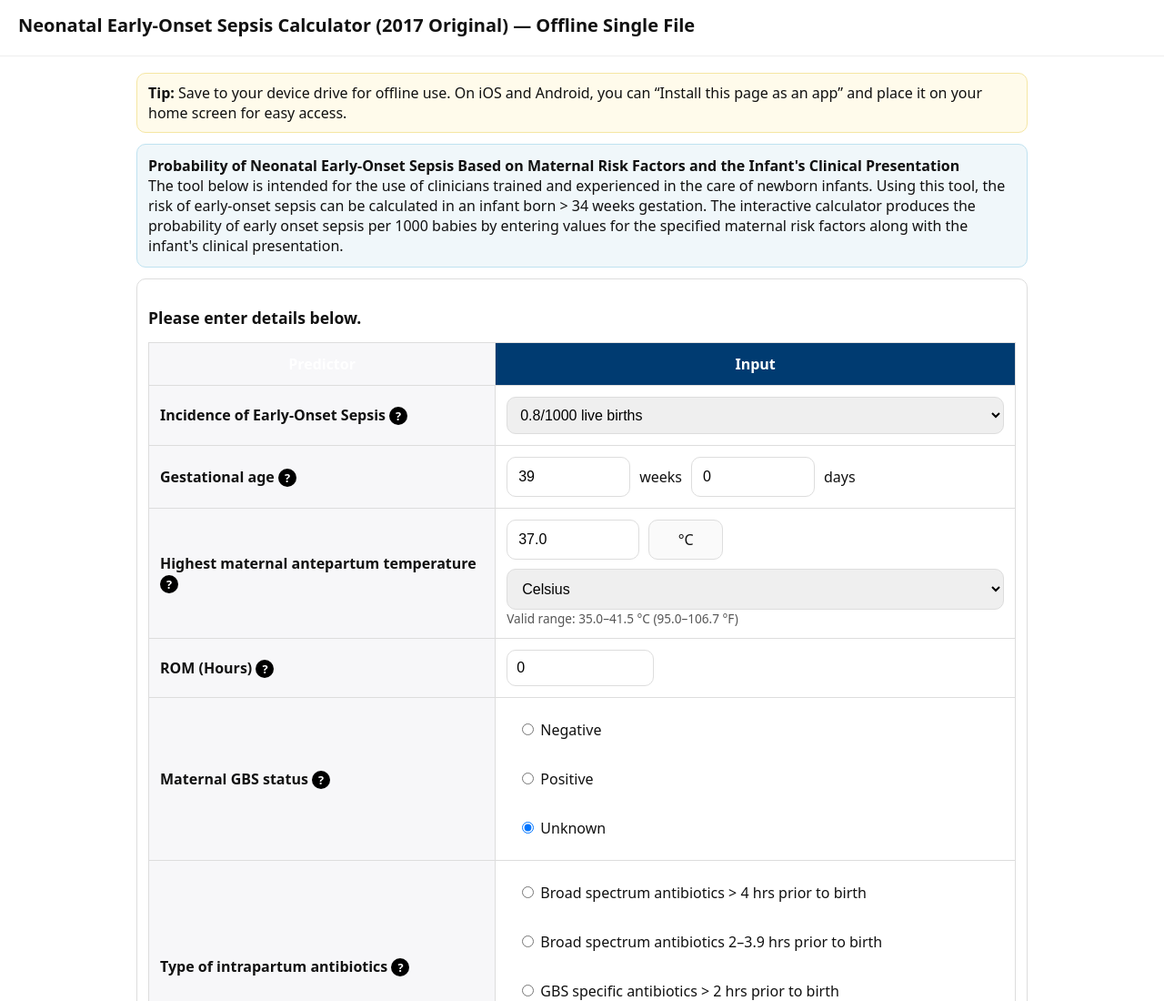
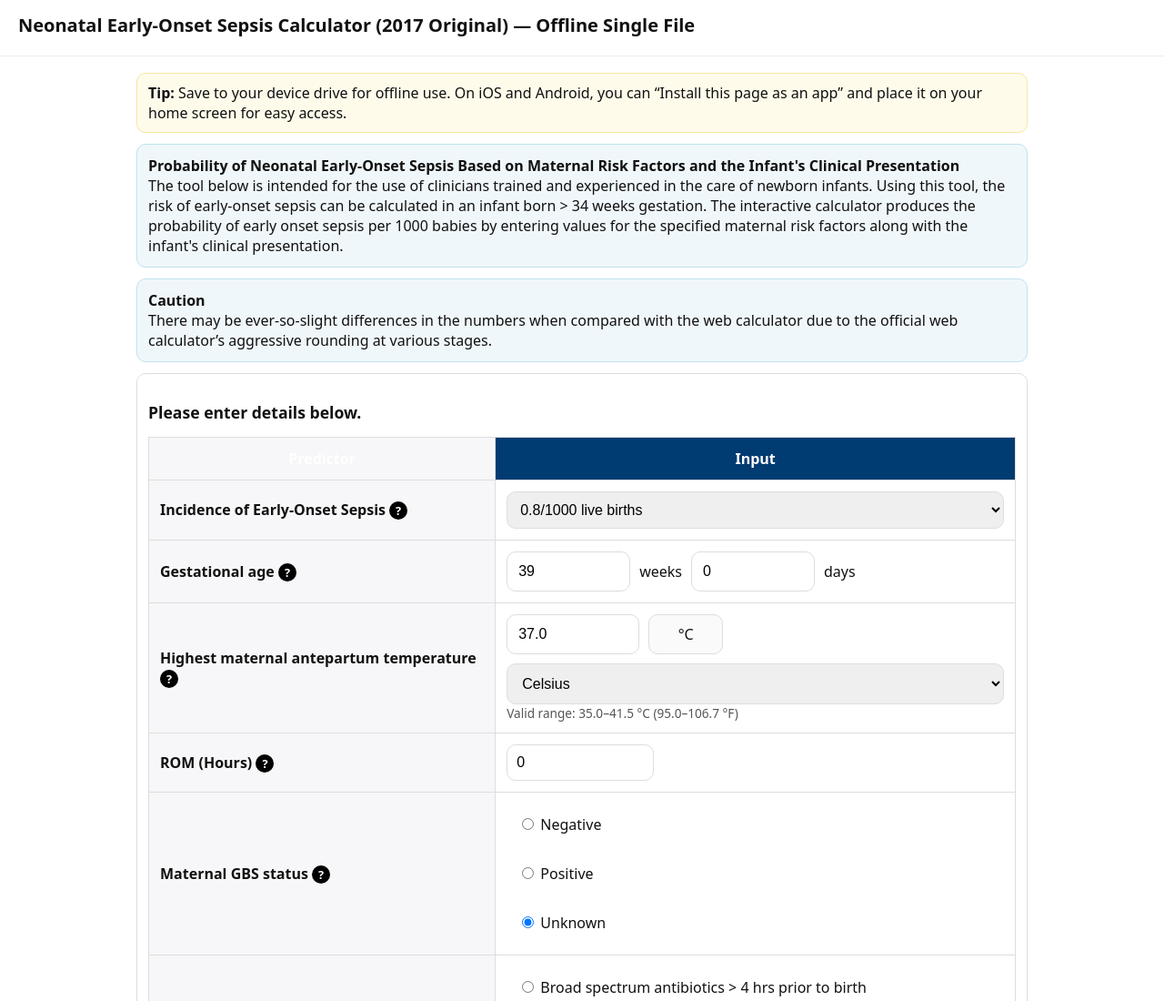
Before and after one commit to fixourmachine/eoscalc, a plain HTML site: page index.html in a window 1280 px wide. Shown: the top 1100 px of the page at 91% size. Drawn offline with Linux system fonts and the light colour scheme.

Commit message:
Update index.html

```diff
--- a/index.html
+++ b/index.html
@@ -100,6 +100,10 @@
     The tool below is intended for the use of clinicians trained and experienced in the care of newborn infants. Using this tool, the risk of early-onset sepsis can be calculated in an infant born &gt; 34 weeks gestation. The interactive calculator produces the probability of early onset sepsis per 1000 babies by entering values for the specified maternal risk factors along with the infant's clinical presentation.
   </div>
 
+  <div class="infobox">
+    <strong>Caution</strong><br>
+    There may be ever-so-slight differences in the numbers when compared with the web calculator due to the official web calculator’s aggressive rounding at various stages.
+  </div>
 
   <div class="card">
     <h2>Please enter details below.</h2>
```
